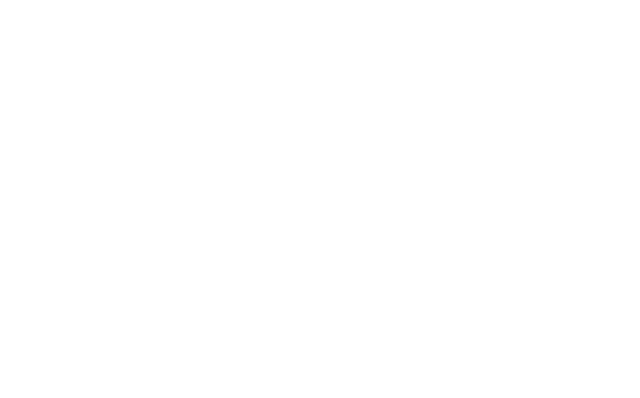
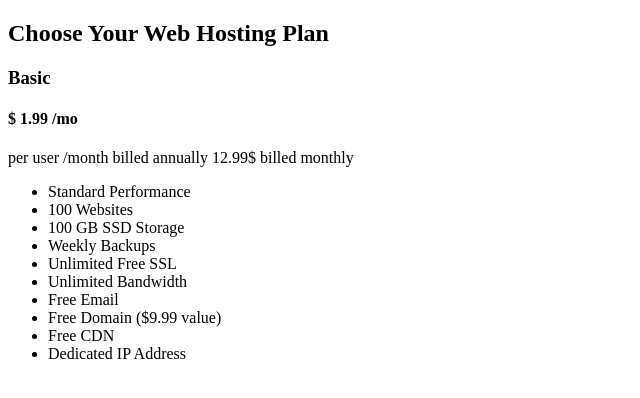
Before and after one commit to DragonDark13/test_price_table, a plain HTML site: page index.html in a window 1280 px wide. Shown: the whole page, without its empty margins (0-640 px from the left). Drawn offline with Linux system fonts and the light colour scheme.

Commit message:
create html structure for one business plan card

```diff
--- a/index.html
+++ b/index.html
@@ -7,5 +7,47 @@
 </head>
 <body>
 
+<main>
+    <section>
+        <h1>Choose Your Web Hosting Plan</h1>
+        <div class="pricing_table">
+            <div class="pricing_card">
+                <h3 class="pricing_card__title">
+                    Basic
+                </h3>
+                <div class="pricing_card__price">
+                    <h4>
+                        <span class="price__currency">  $</span>
+                        <span class="price__number"> 1.99</span>
+                        <span class="price__suffix">/mo</span>
+                    </h4>
+                    <p class="price__description">
+                        per user /month billed annually <span class="number">12.99$</span> billed monthly
+                    </p>
+                </div>
+                <ul class="pricing_card__featured_list">
+                    <li class="featured_lit__item"> Standard Performance</li>
+                    <li class="featured_lit__item"> 100 Websites</li>
+                    <li class="featured_lit__item"> 100 GB SSD Storage</li>
+                    <li class="featured_lit__item"> Weekly Backups</li>
+                    <li class="featured_lit__item">Unlimited Free SSL</li>
+                    <li class="featured_lit__item"> Unlimited Bandwidth</li>
+                    <li class="featured_lit__item"> Free Email</li>
+                    <li class="featured_lit__item">Free Domain ($9.99 value)</li>
+                    <li class="featured_lit__item">Free CDN</li>
+                    <li class="featured_lit__item">Dedicated IP Address</li>
+                </ul>
+
+            </div>
+            <div class="pricing_card">
+
+            </div>
+            <div class="pricing_card">
+
+            </div>
+        </div>
+    </section>
+</main>
+
 </body>
 </html>
```
